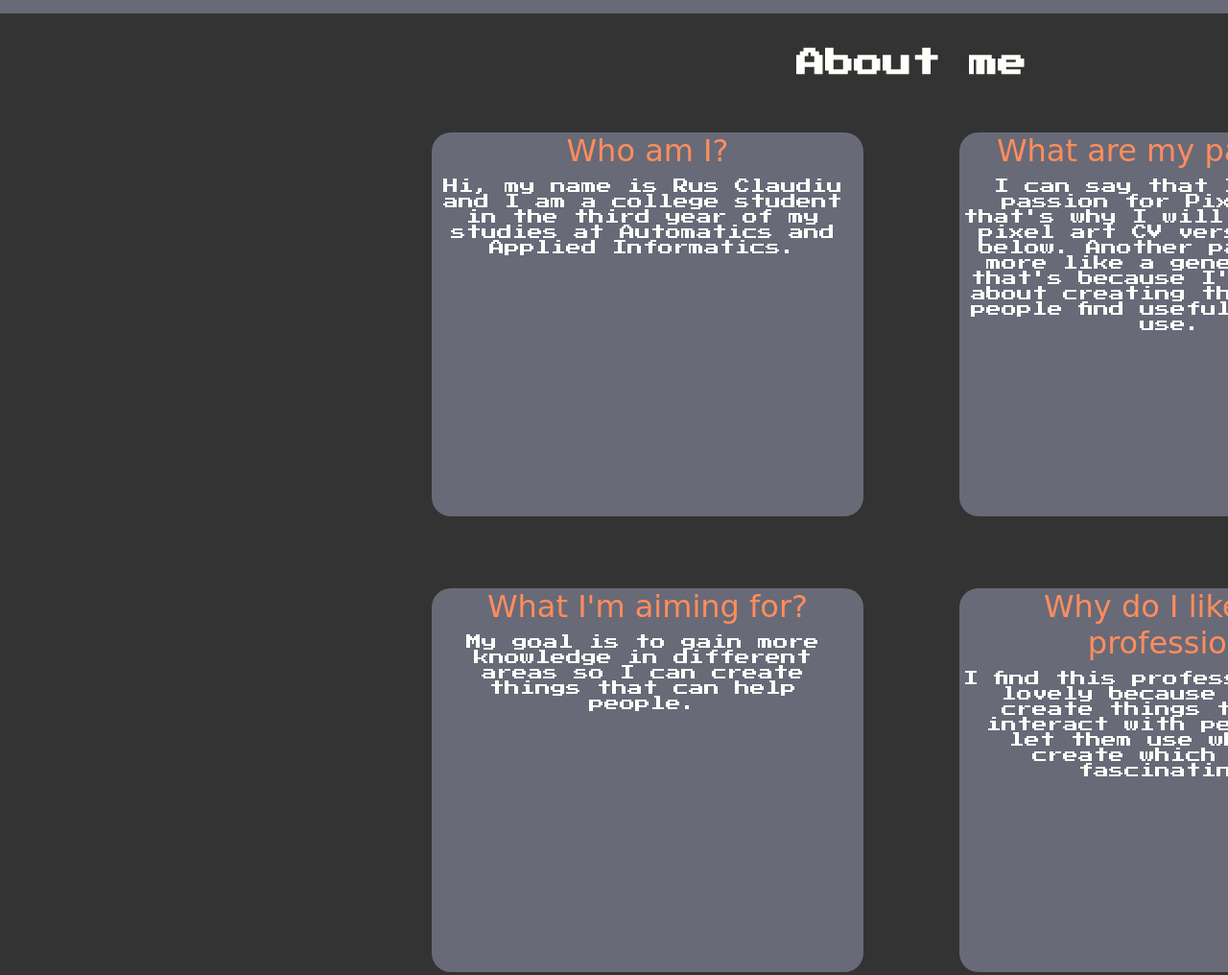
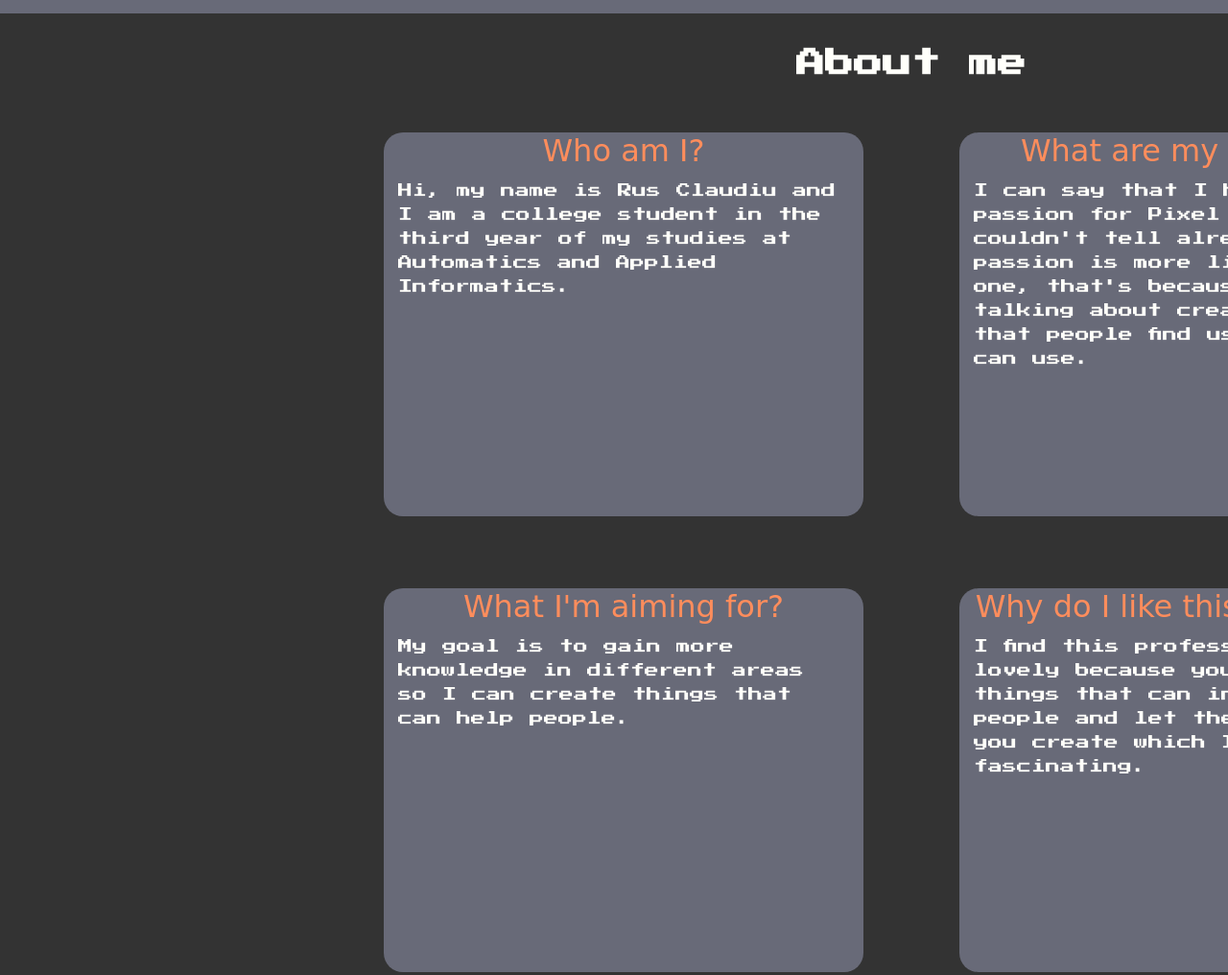
Before and after one commit to CrashMtfk/Portfolio, a website built with Vite: page portfolio/index.html in a window 1280 px wide. Shown: the part 1040-2056 px from the top of the page at 96% size. Built offline with nearby package versions, Linux system fonts and the light colour scheme; a web font is replaced by a local one.

Commit message:
Done formatting text in about section

```diff
--- a/portfolio/index.html
+++ b/portfolio/index.html
@@ -43,8 +43,8 @@
         </div>
         <div class="passions-container">
           <h3>What are my passions?</h3>
-          <p>I can say that I have a passion for Pixel Art, that's why
-          I will provide a pixel art CV version down below.
+          <p>I can say that I have a passion for Pixel Art, if you couldn't
+          tell already.
           Another passion is more like a general one, that's because
           I'm talking about creating things that people find usefull
           and can use.</p>
--- a/portfolio/style.css
+++ b/portfolio/style.css
@@ -109,15 +109,10 @@ nav ul li a:hover{
   display: grid;
   grid-template-columns: 2fr 2fr;
   grid-gap: 50px 100px;
-  width: 1000px;
+  width: 1100px;
   height: 900px;
   margin: auto;
   margin-top: 50px;
-}
-
-.about-content p {
-  font-family: 'Press Start 2P', cursive;
-  color: #FFFFFA;
 }
 
 .about-content h3 {
@@ -127,7 +122,7 @@ nav ul li a:hover{
 }
 
 .about-content div {
-  width: 450px;
+  width: 500px;
   height: 400px;
   background-color: #686A78;
   border-radius: 20px;
@@ -135,5 +130,14 @@ nav ul li a:hover{
 }
 
 .about-content div p {
-  padding: 10px 10px 10px 0px;
+  padding: 10px 10px 0px 0px;
+  margin-left: 15px;
+  margin-right: 10px;
+  line-height: 25px;
+  word-spacing: 1px;
+  text-align: left;
+  text-align-last: left;
+  font-family: 'Press Start 2P', cursive;
+  color: #FFFFFA;
+  font-size: 15px;
 }
```
